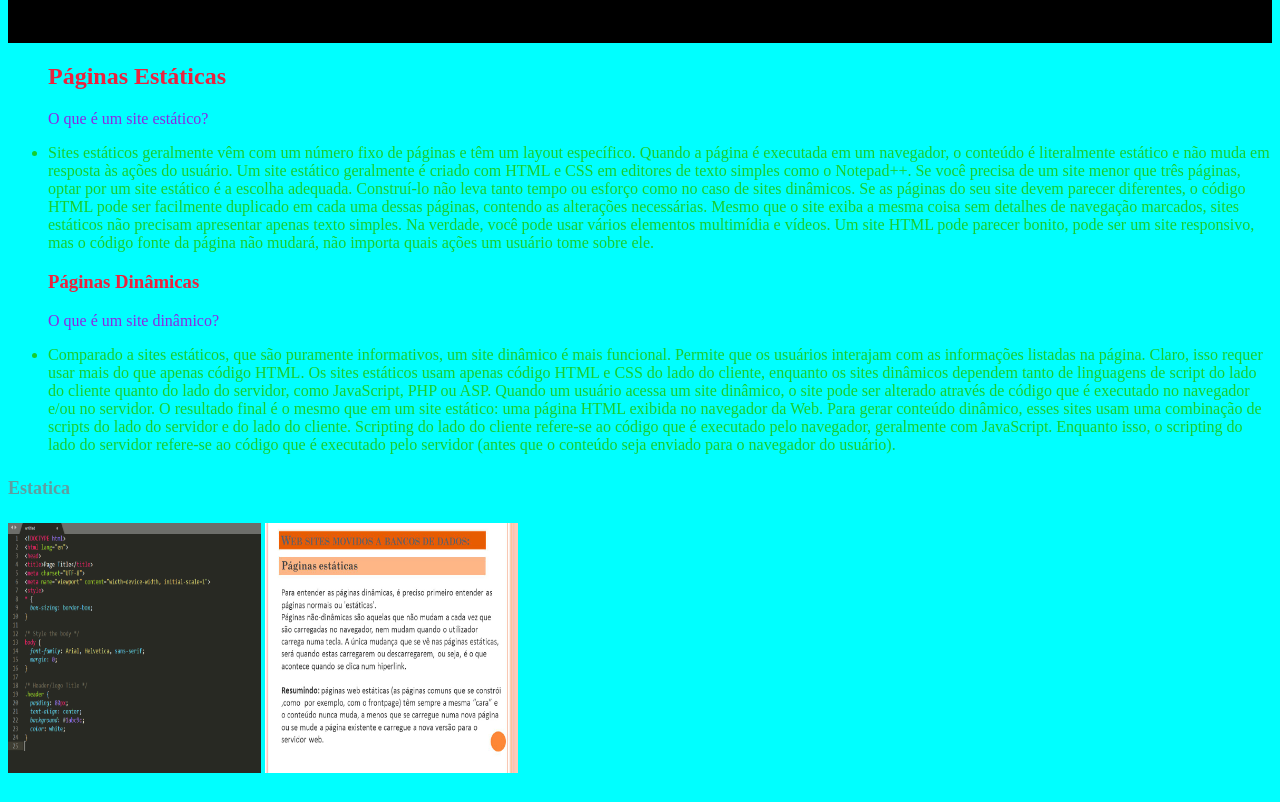
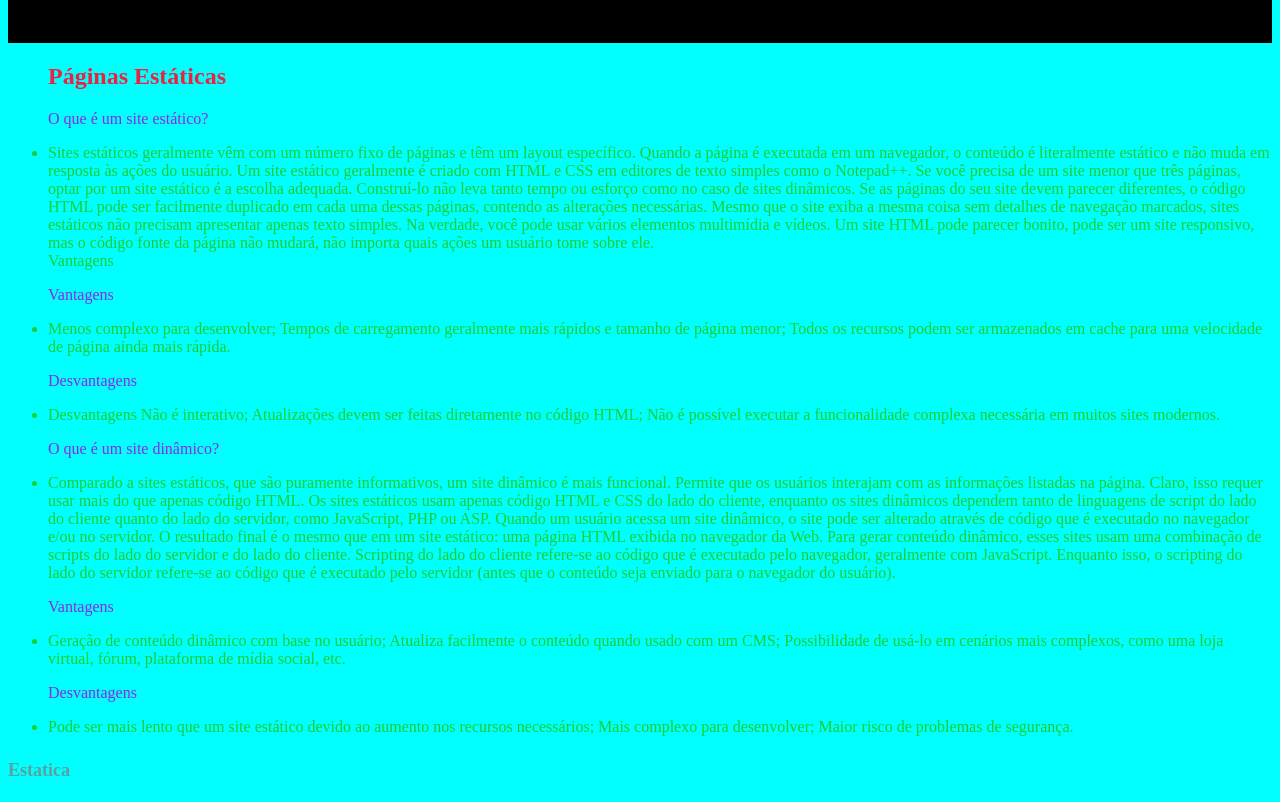
Before and after one commit to vitoreggers/Paginas-EST.DIN, a plain HTML site: page index.html in a window 1280 px wide. Shown: the part 95-897 px from the top of the page. Drawn offline with Linux system fonts and the light colour scheme.

Commit message:
Add files via upload

```diff
--- a/index.html
+++ b/index.html
@@ -30,7 +30,18 @@
             Na verdade, você pode usar vários elementos multimídia e vídeos.
 
             Um site HTML pode parecer bonito, pode ser um site responsivo, mas o código fonte da página não mudará, não importa quais ações um usuário tome sobre ele.</li>
-            <h3>Páginas Dinâmicas</h3>
+            Vantagens
+            <p>Vantagens</p>
+            <li class="est.din">
+                Menos complexo para desenvolver;
+                Tempos de carregamento geralmente mais rápidos e tamanho de página menor;
+                Todos os recursos podem ser armazenados em cache para uma velocidade de página ainda mais rápida.</li>
+                <p>Desvantagens</p>
+                <li class="est.din">Desvantagens
+                    Não é interativo;
+                    Atualizações devem ser feitas diretamente no código HTML;
+                    Não é possível executar a funcionalidade complexa necessária em muitos sites modernos.
+                    </li>
             <p>O que é um site dinâmico?</p>
             <li class="est.din">Comparado a sites estáticos, que são puramente informativos, um site dinâmico é mais funcional.
 
@@ -47,7 +58,16 @@
                 Scripting do lado do cliente refere-se ao código que é executado pelo navegador, geralmente com JavaScript.
 
                 Enquanto isso, o scripting do lado do servidor refere-se ao código que é executado pelo servidor (antes que o conteúdo seja enviado para o navegador do usuário).
-
+                <p>Vantagens</p>
+                <li class="est.din">
+                    Geração de conteúdo dinâmico com base no usuário;
+                    Atualiza facilmente o conteúdo quando usado com um CMS;
+                    Possibilidade de usá-lo em cenários mais complexos, como uma loja virtual, fórum, plataforma de mídia social, etc.</li>
+                    <p>Desvantagens</p>
+                    <li class="est.din">
+                        Pode ser mais lento que um site estático devido ao aumento nos recursos necessários;
+                        Mais complexo para desenvolver;
+                        Maior risco de problemas de segurança.</li>
                 </li>
     </ul>
     <h4>Estatica</h4>
```
